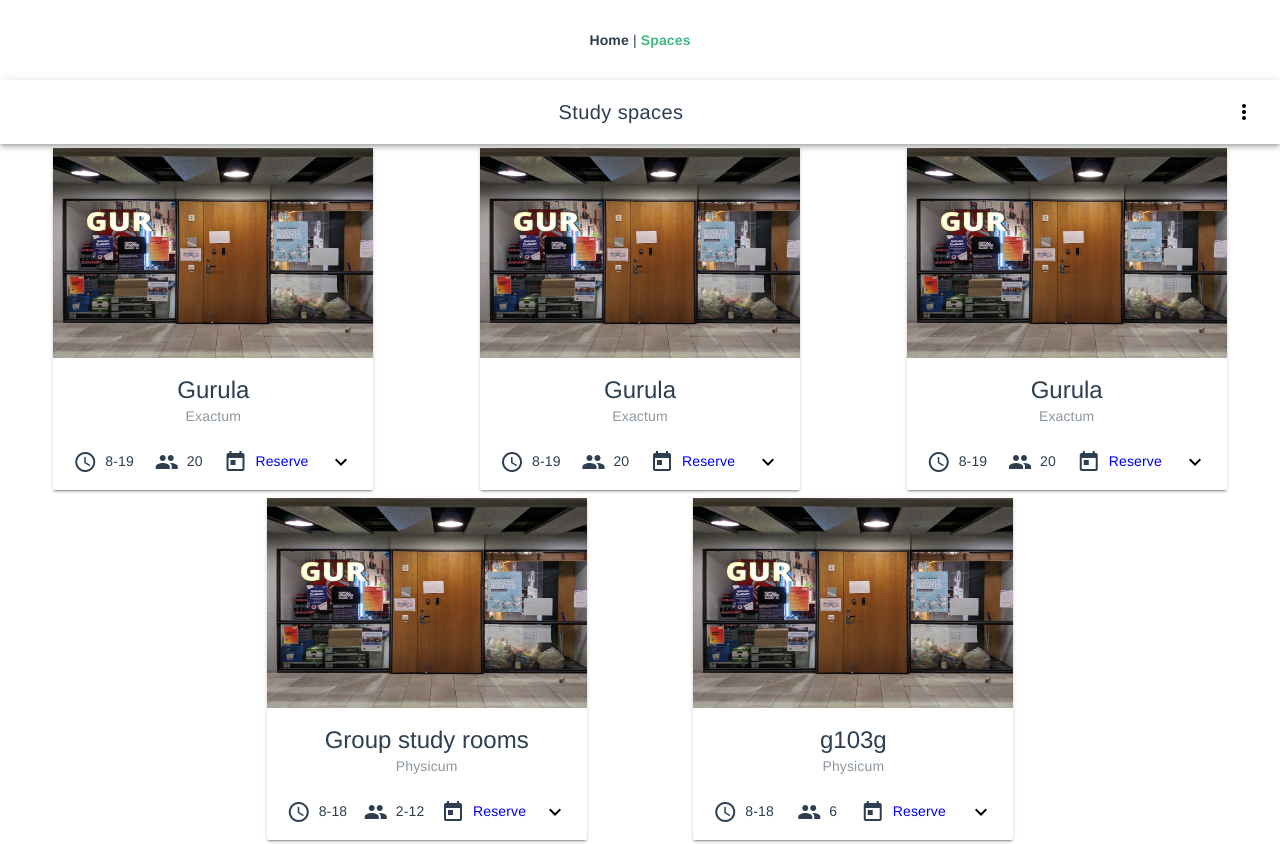
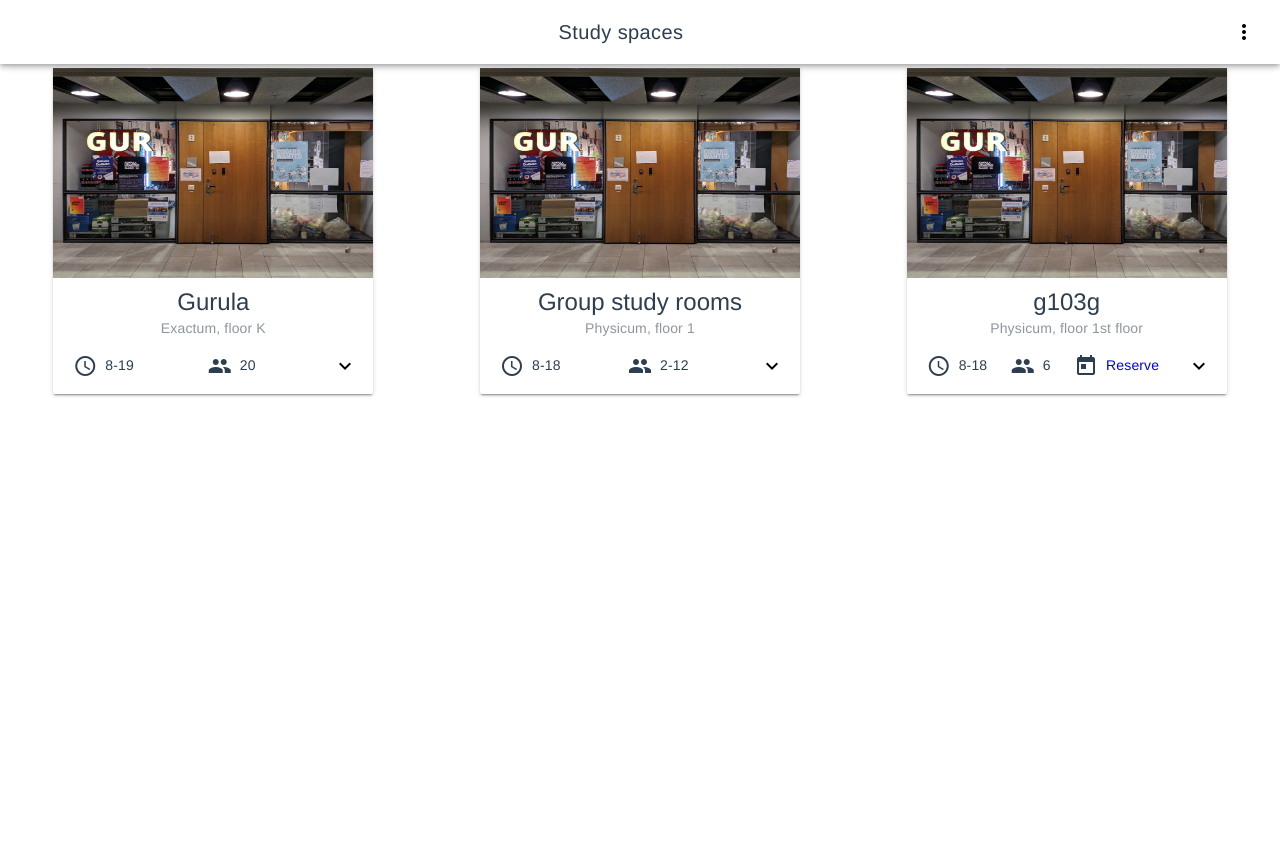
Before and after one commit to twatzl/StudySpaceFinder, a Vue app in the folder frontend/: page /spaces in a window 1280 px wide. After the commit the page ends 800 px from the top, so only its background shows below. Built offline with nearby package versions, Linux system fonts and the light colour scheme; data requests are answered from the project's data file.

Commit message:
small fixes to card, remove navbar

```diff
--- a/frontend/src/App.vue
+++ b/frontend/src/App.vue
@@ -1,9 +1,5 @@
 <template>
   <div id="app">
-    <div id="nav">
-      <router-link to="/">Home</router-link> |
-      <router-link to="/spaces">Spaces</router-link>
-    </div>
     <router-view/>
   </div>
 </template>
@@ -16,14 +12,4 @@
   text-align: center;
   color: #2c3e50;
 }
-#nav {
-  padding: 30px;
-  a {
-    font-weight: bold;
-    color: #2c3e50;
-    &.router-link-exact-active {
-      color: #42b983;
-    }
-  }
-}
 </style>
--- a/frontend/src/components/StudySpace.vue
+++ b/frontend/src/components/StudySpace.vue
@@ -7,7 +7,7 @@
 
       <md-card-header>
         <div class="md-title">{{ space.name }}</div>
-        <div class="md-subhead">{{ space.building }}</div>
+        <div class="md-subhead">{{ space.building }}, floor {{ space.floor }}</div>
       </md-card-header>
 
       <md-card-expand>
@@ -20,7 +20,7 @@
             <md-icon>people</md-icon>
             <span>{{ space.people }}</span>
           </div>
-          <div class="info-container">
+          <div class="info-container" v-if="space.reservable">
             <md-icon>today</md-icon>
             <a href="https://outlook.office.com/calendar/view/month">Reserve</a>
           </div>
@@ -55,16 +55,19 @@
   padding-top: 0;
 }
 .md-card-actions .md-button {
-    margin: 0 4px;
+    margin: 0 8px;
 }
 .md-card-content {
   padding: 0 12px 12px;
+}
+.md-card-header {
+  padding: 8px;
 }
 .md-layout-item{
   flex: none;
 }
 .md-card-media + .md-card-header {
-  padding-top: 16px;
+  padding-top: 8px;
 }
 .md-chip {
   padding: 0 8px;
@@ -99,10 +102,11 @@ interface Space {
   building: string;
   open: string;
   people: string;
+  reservable: boolean;
+  //picture: string;
   floor?: string;
   info?: string;
   tags?: string[];
-  reservable?: boolean;
   location?: string;
 }
 
--- a/frontend/src/router.ts
+++ b/frontend/src/router.ts
@@ -1,6 +1,6 @@
 import Vue from 'vue';
 import Router from 'vue-router';
-import Home from './views/Home.vue';
+import Spaces from './views/Spaces.vue';
 
 Vue.use(Router);
 
@@ -9,14 +9,9 @@ export default new Router({
   base: process.env.BASE_URL,
   routes: [
     {
-      path: '/',
-      name: 'home',
-      component: Home,
-    },
-    {
       path: '/spaces',
       name: 'spaces',
-      component: () => import('./views/Spaces.vue'),
+      component: Spaces,
     },
   ],
 });
--- a/frontend/src/views/Spaces.vue
+++ b/frontend/src/views/Spaces.vue
@@ -2,8 +2,6 @@
   <div id="spaces">
     <Toolbar/>
     <div class="md-layout md-alignment-center">
-      <StudySpace/>
-      <StudySpace/>
       <StudySpace
         v-for="item in spaces"
         v-bind:key="item.id"
@@ -31,10 +29,11 @@ interface Space {
   building: string;
   open: string;
   people: string;
+  reservable: boolean;
+  //picture: string;
   floor?: string;
   info?: string;
   tags?: string[];
-  reservable?: boolean;
 }
 
 axios
@@ -63,7 +62,6 @@ export default class Spaces extends Vue {
       });
     console.log(this.spaces)
   }
-  //@Props() private spaces!: Space[]
 }
 
 </script>
```
